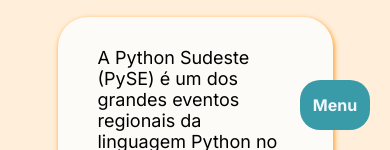
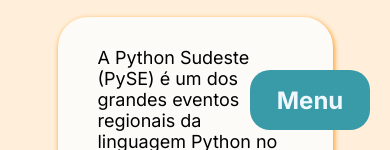
Before and after one commit to pythonsudeste/Site-PySE2026, a React (Vite) app: page / in a window 390 px wide. Shown: the part 694-844 px from the top of the page. Built offline with nearby package versions, Linux system fonts and the light colour scheme.

Commit message:
Subindo novo layout do menu, agora ele deve estar maior e melhor de clicar

```diff
--- a/src/components/ButaoFlutuante.jsx
+++ b/src/components/ButaoFlutuante.jsx
@@ -1,5 +1,4 @@
 import React, { useState } from 'react';
-import { Link } from 'react-router-dom';
 import './styles/ButaoFlutuante.css'
 
 export default function ButaoFlutuante() {
--- a/src/components/styles/ButaoFlutuante.css
+++ b/src/components/styles/ButaoFlutuante.css
@@ -10,8 +10,8 @@
     z-index: 10;
 
     background-color: #399ba8;
-    height: 50px;
-    width: 70px;
+    height: 60px;
+    width: 100px;
     border-radius: 20px;
 
     color: aliceblue;
@@ -37,7 +37,7 @@
     display: flex;
     flex-direction: column;
     align-items: center;
-    justify-content: center;
+    justify-content: space-between;
     text-align: start;
 
     position: fixed;
@@ -46,8 +46,9 @@
     z-index: 10;
 
 
-    height: 150px;
-    width: 160px;
+    height: 220px;
+    width: 180px;
+    padding: 20px 0px;
     border-radius: 15px;
     background-color: rgb(247, 251, 255);
     color: blue;
@@ -56,7 +57,7 @@
     transition: all 1s ease;
 
     & a {
-        font-size: 14px;
+        font-size: 18px;
         font-weight: 500;
         color: rgb(140, 24, 44);
     }
@@ -65,6 +66,9 @@
         margin-top: 10px;
         background-color: rgb(140, 24, 44);;
         color: aliceblue;
+        width: 80%;
+        height: 30px;
+        font-weight: 700;
         padding: 2px 6px;
         border-radius: 3px;
     }
@@ -113,12 +117,14 @@
         z-index: 10;
 
         background-color: #399ba8;
-        height: 50px;
-        width: 70px;
+        height: 60px;
+        width: 120px;
         border-radius: 20px;
 
         color: aliceblue;
 
         transition: all 1s ease;
+
+        font-size: 24px;
     }
 }
```
